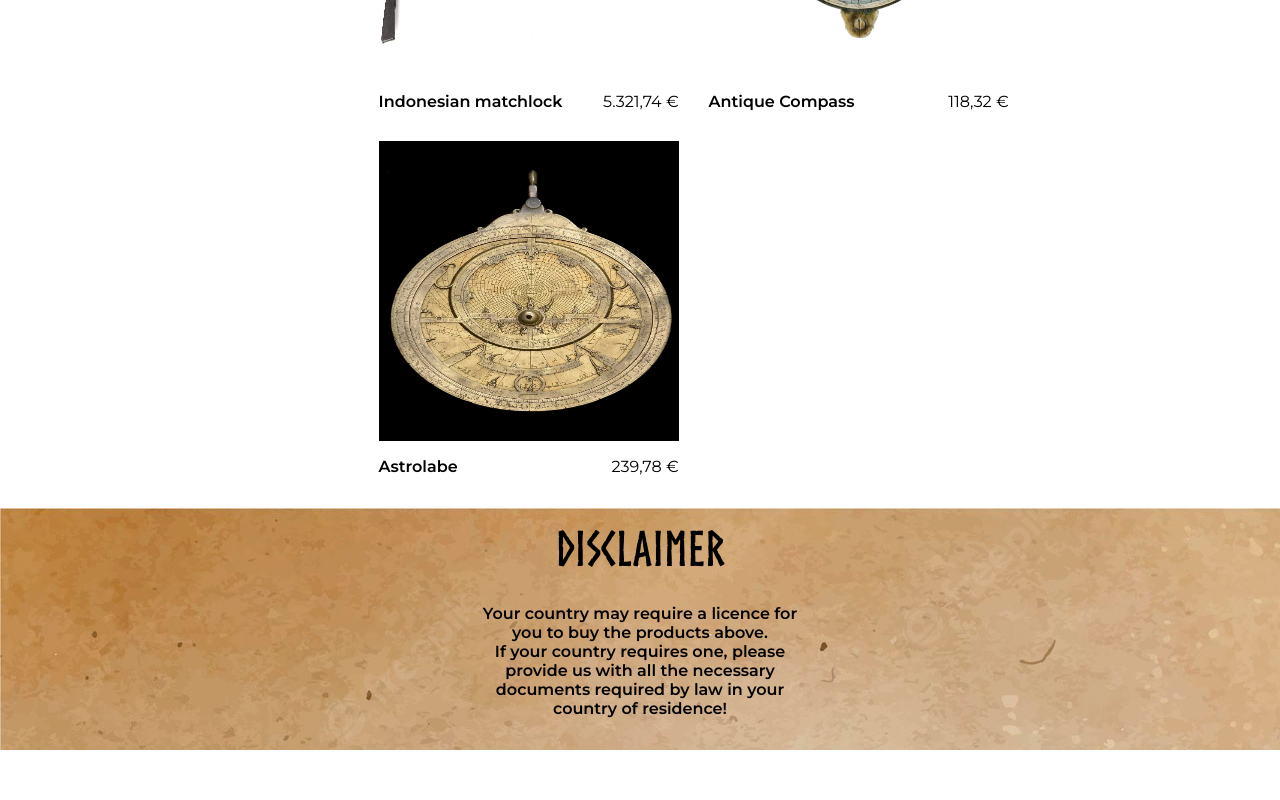
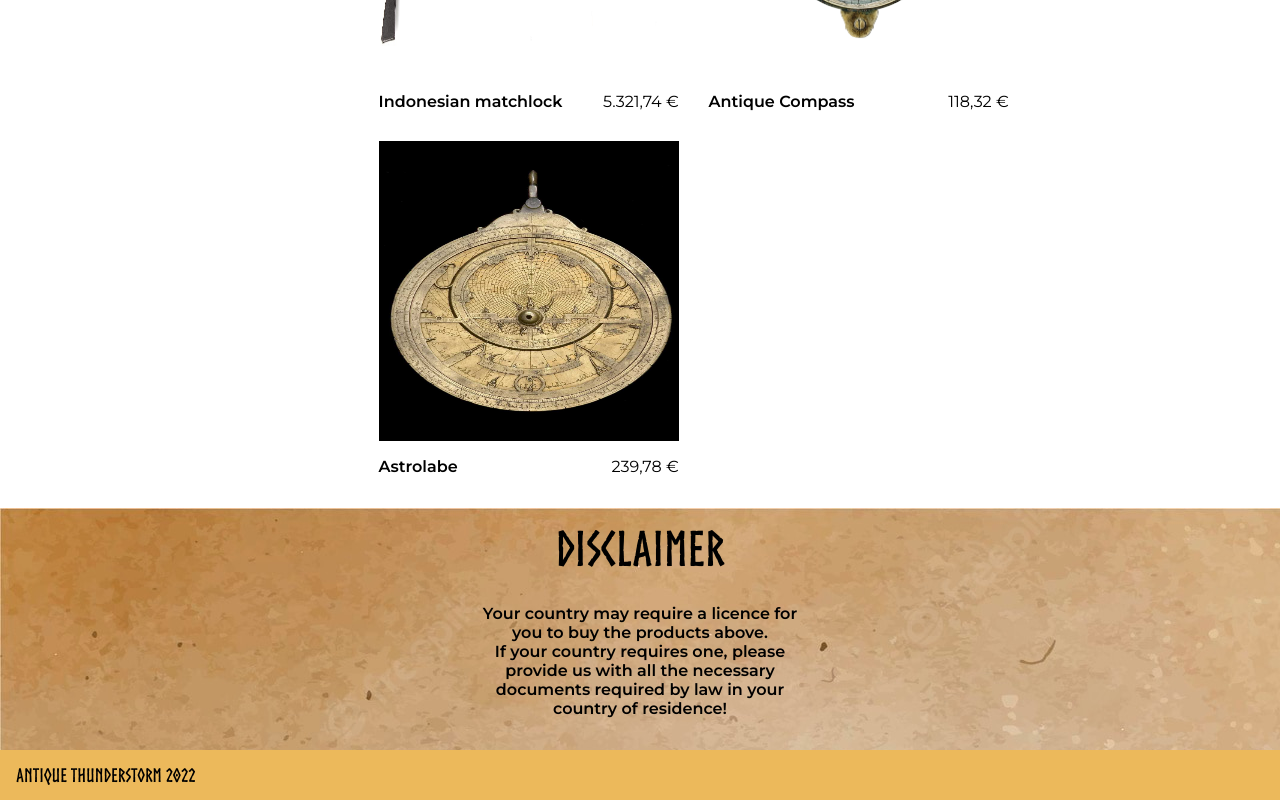
Before and after one commit to RuFuRu/Antique-Store, a React (Create React App) app: page /collection in a window 1280 px wide. Shown: the part 1235-2035 px from the top of the page. Before the commit the page ends 1985 px from the top, so only its background shows below. Built offline with nearby package versions, Linux system fonts and the light colour scheme.

Commit message:
added footer

```diff
--- /dev/null
+++ b/src/Components/Footer.tsx
@@ -0,0 +1,11 @@
+import '../Sass/Footer.scss';
+
+function Footer() {
+    return (
+        <div className="footer-container">
+            <h3 className="footer-h3">Antique Thunderstorm 2022</h3>
+        </div>
+    )
+}
+
+export default Footer;
--- a/src/Pages/Collection.tsx
+++ b/src/Pages/Collection.tsx
@@ -1,5 +1,6 @@
 import Disclaimer from "../Components/Disclaimer";
 import Filter from "../Components/Filter";
+import Footer from "../Components/Footer";
 import Header from "../Components/Header";
 import Information from "../Components/Information";
 import ShoppingItems from "../Components/ShoppingItems";
@@ -18,6 +19,7 @@ function Collection() {
                 </div>
             </div>
             <Disclaimer/>
+            <Footer/>
         </div>
     )
 }
--- /dev/null
+++ b/src/Sass/Footer.scss
@@ -0,0 +1,10 @@
+@use './globals/fonts';
+@use './globals/vars' as *;
+
+.footer-container {
+    background-color: $yellow-brown-mix;
+    .footer-h3 {
+        padding: 1rem;
+        font-family: 'Odin', sans-serif;
+    }
+}
```
